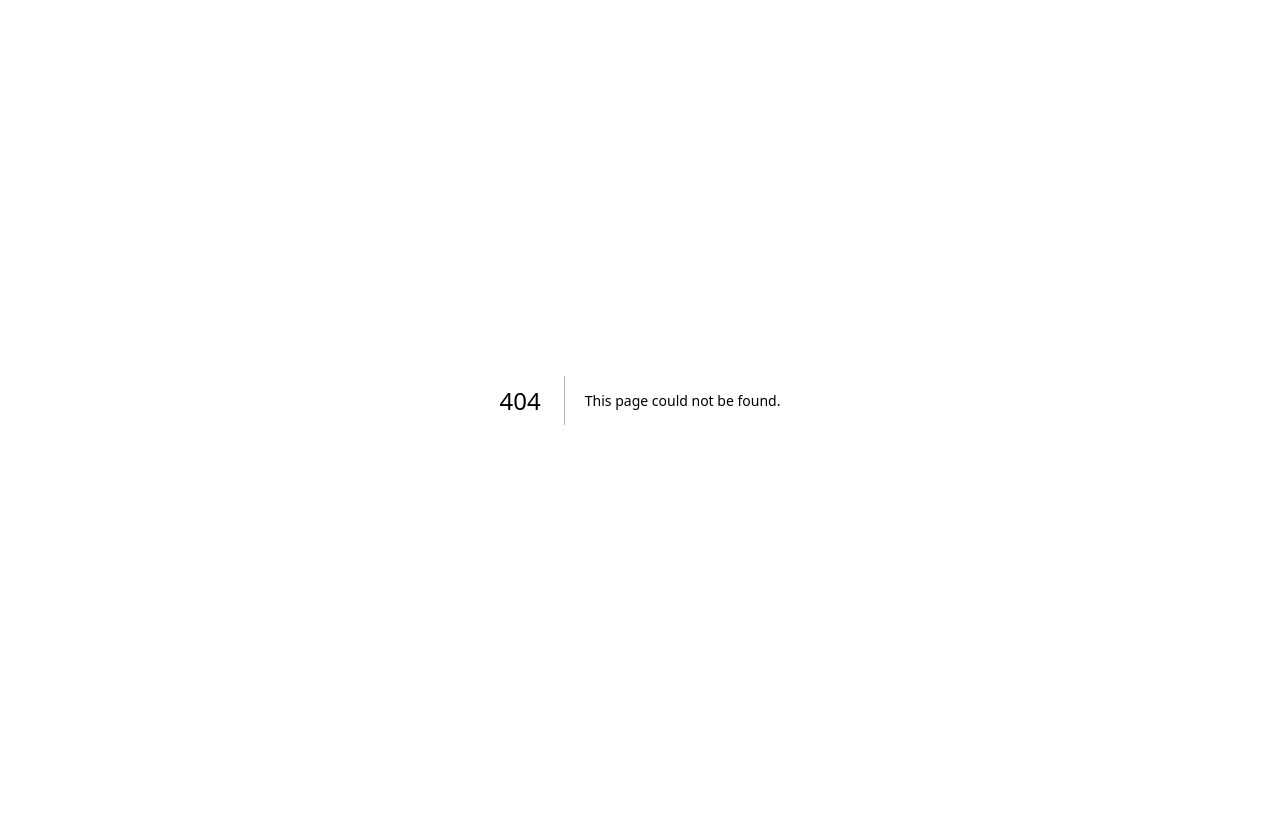
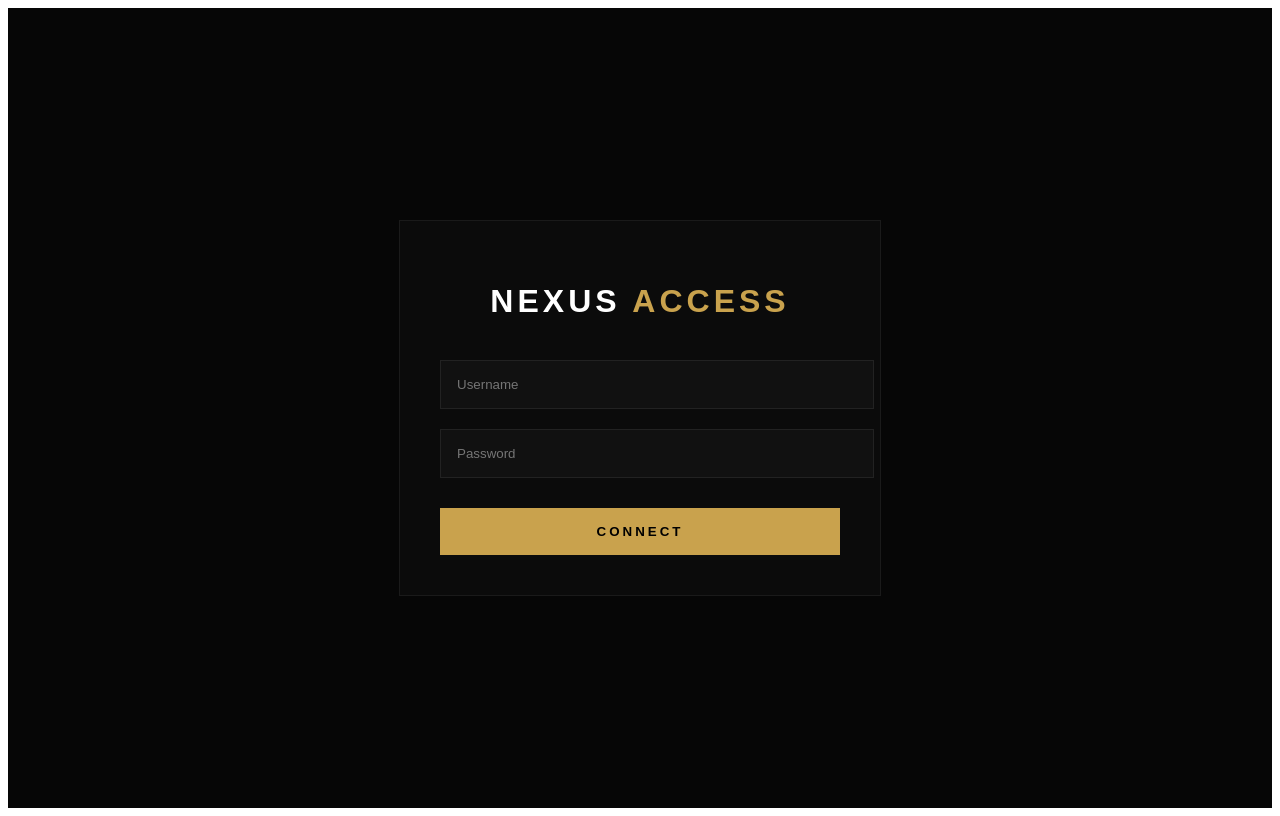
Before and after one commit to Mudaszr/nexusalias, a Next.js app: page /login in a window 1280 px wide. Before the commit this address had no page. Built offline with nearby package versions, Linux system fonts and the light colour scheme.

Commit message:
Create page.js

```diff
--- /dev/null
+++ b/app/login/page.js
@@ -0,0 +1,70 @@
+export default function LoginPage() {
+  return (
+    <main style={{
+      background:"#060606",
+      color:"#fff",
+      height:"100vh",
+      display:"flex",
+      justifyContent:"center",
+      alignItems:"center",
+      fontFamily:"sans-serif"
+    }}>
+
+      <div style={{
+        width:"400px",
+        padding:"40px",
+        background:"#0b0b0b",
+        border:"1px solid #1a1a1a"
+      }}>
+
+        <h1 style={{
+          textAlign:"center",
+          marginBottom:"40px",
+          letterSpacing:"4px"
+        }}>
+          NEXUS <span style={{color:"#c9a24d"}}>ACCESS</span>
+        </h1>
+
+        <input
+          placeholder="Username"
+          style={{
+            width:"100%",
+            padding:"16px",
+            marginBottom:"20px",
+            background:"#111",
+            border:"1px solid #222",
+            color:"#fff"
+          }}
+        />
+
+        <input
+          type="password"
+          placeholder="Password"
+          style={{
+            width:"100%",
+            padding:"16px",
+            marginBottom:"30px",
+            background:"#111",
+            border:"1px solid #222",
+            color:"#fff"
+          }}
+        />
+
+        <button style={{
+          width:"100%",
+          padding:"16px",
+          background:"#c9a24d",
+          border:"none",
+          color:"#000",
+          letterSpacing:"3px",
+          fontWeight:"bold",
+          cursor:"pointer"
+        }}>
+          CONNECT
+        </button>
+
+      </div>
+
+    </main>
+  )
+}
```
